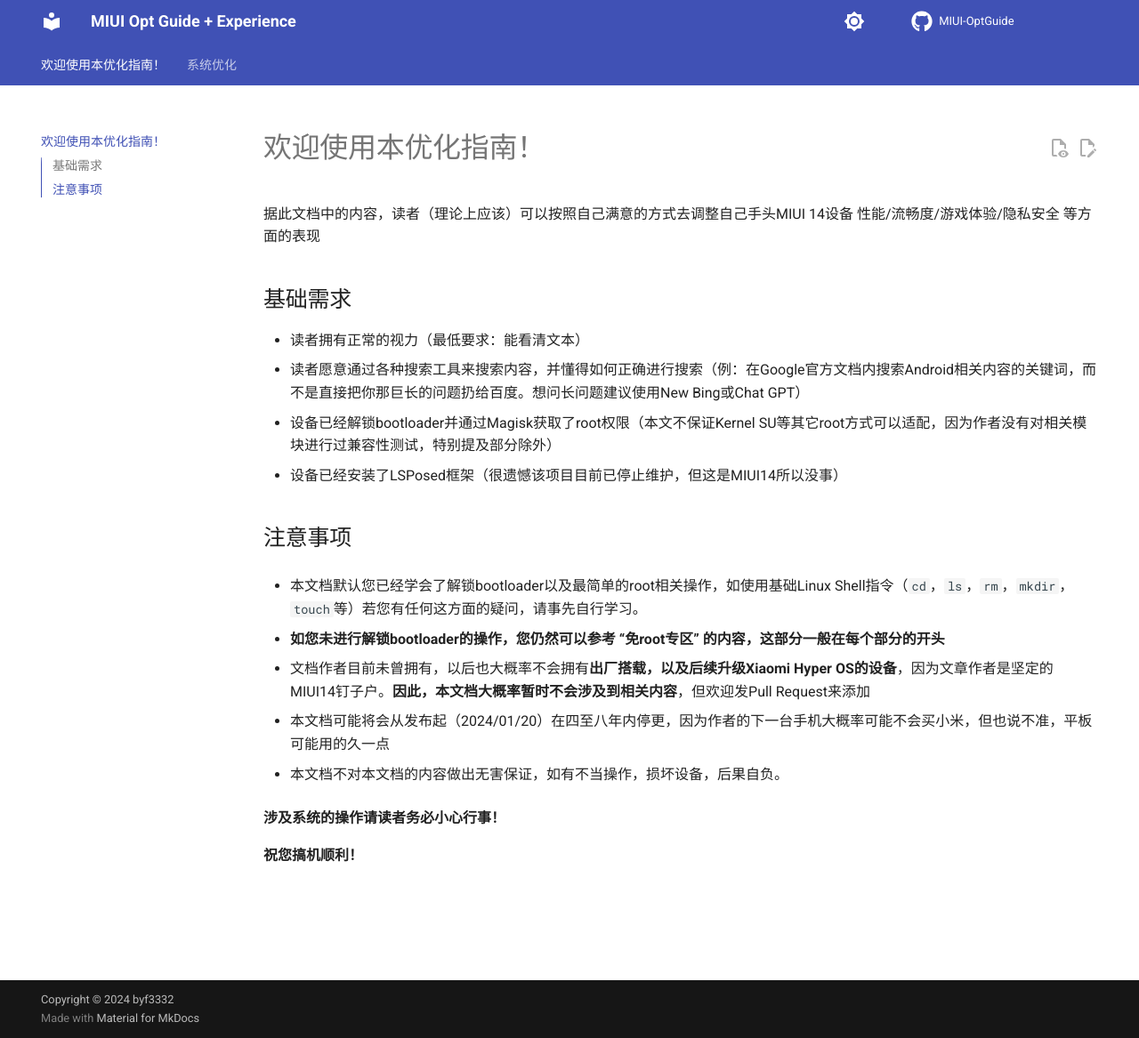
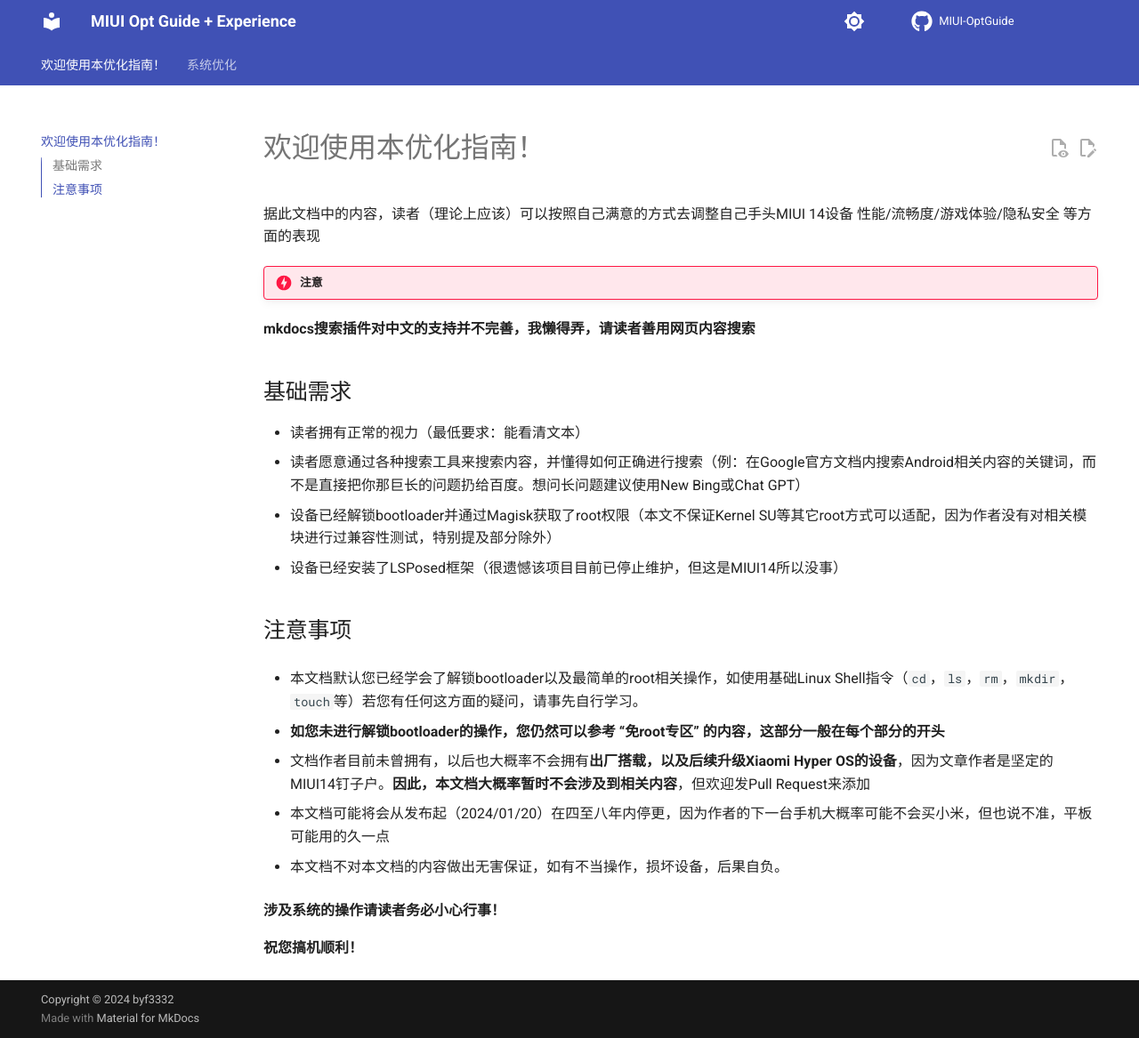
Before and after one commit to byf3332/MIUI-OptGuide, an MkDocs documentation site: the page built from docs/README.md, in a window 1280 px wide and 1167 px high. Shown: the whole window at 89% size. Built offline with MkDocs 1.6.1 and Material for MkDocs 9.7.7, drawn with Linux system fonts in a browser that asks for light colours; comment, search, counter and statistics services are not loaded.

Commit message:
添加搜索方式的提示

```diff
--- a/docs/README.md
+++ b/docs/README.md
@@ -1,7 +1,8 @@
 # 欢迎使用本优化指南！
 
 据此文档中的内容，读者（理论上应该）可以按照自己满意的方式去调整自己手头MIUI 14设备 性能/流畅度/游戏体验/隐私安全 等方面的表现
-
+!!! danger "注意"
+   **mkdocs搜索插件对中文的支持并不完善，我懒得弄，请读者善用网页内容搜索**
 
 ## 基础需求
 
```
